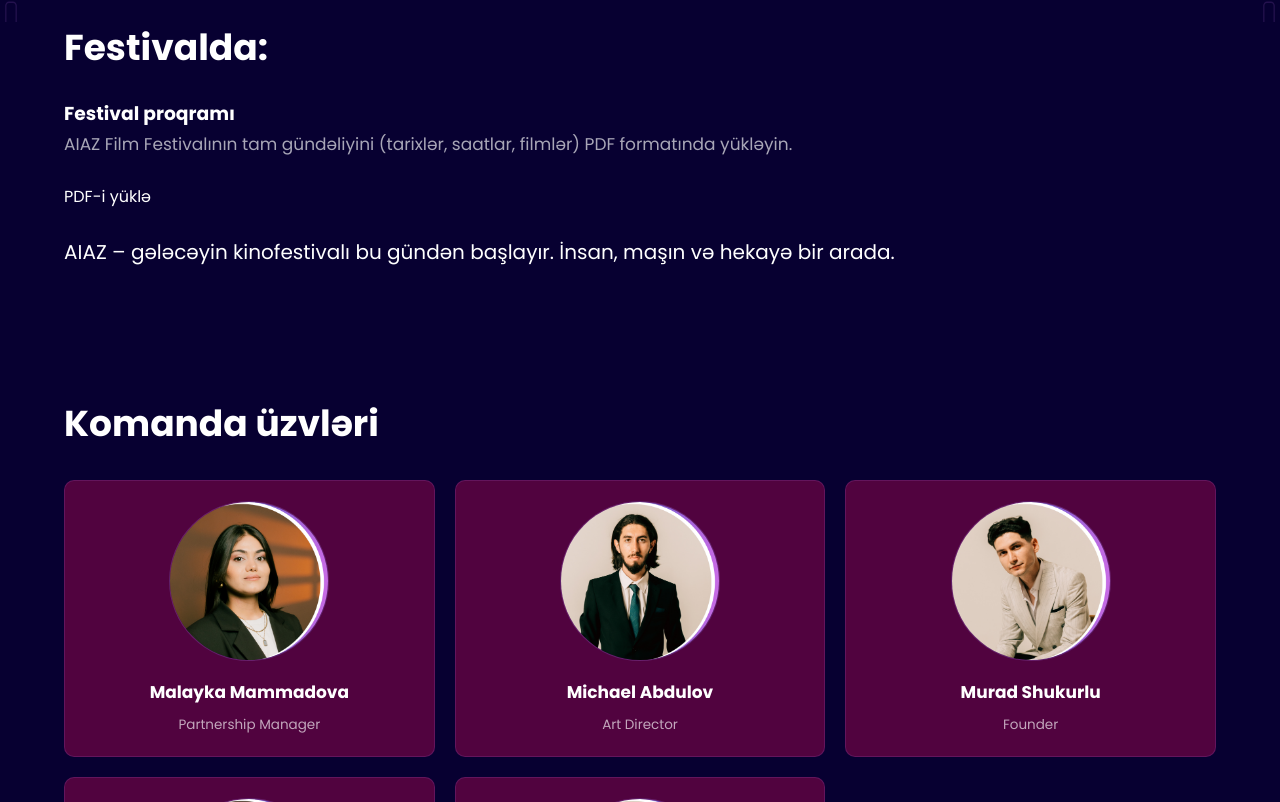
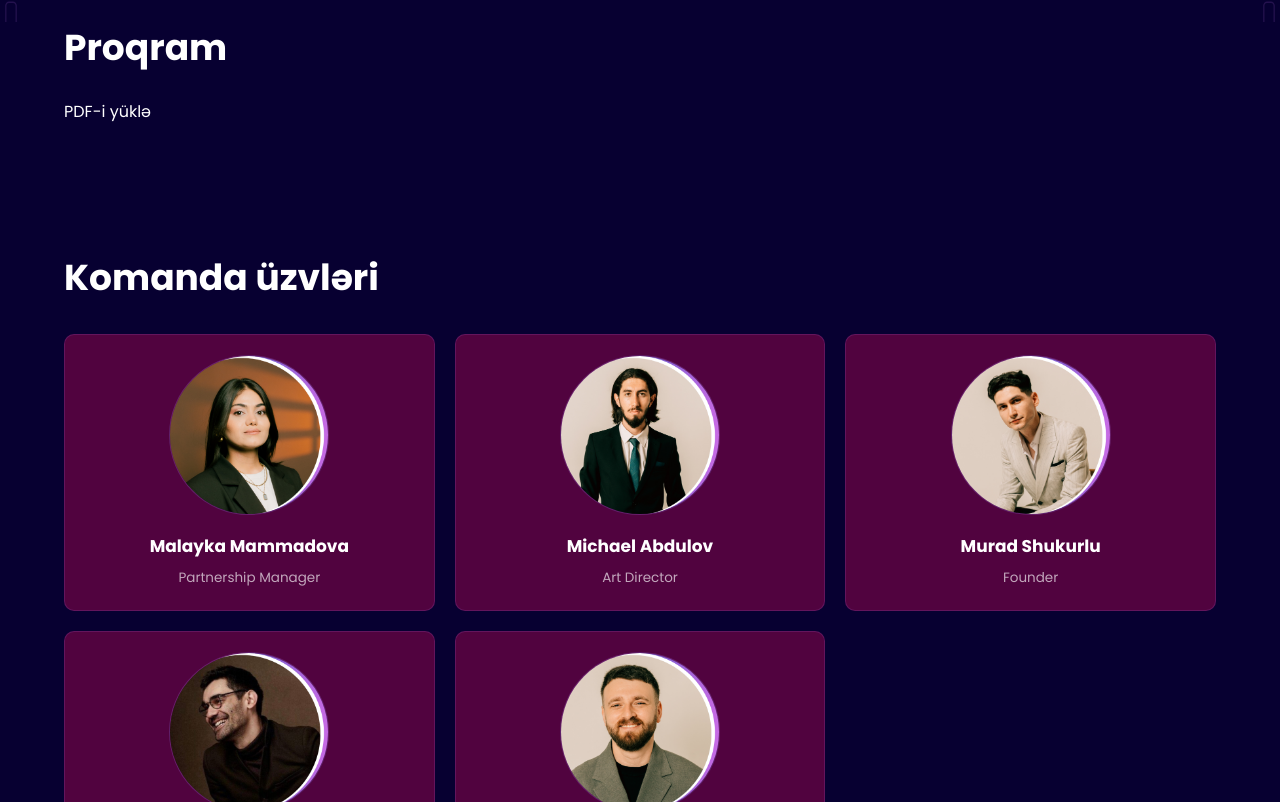
Before and after one commit to galaksidekikaradelik/A-AZ, a React (Vite) app: page /about in a window 1280 px wide. Shown: the part 778-1580 px from the top of the page. Built offline with nearby package versions, Linux system fonts and the light colour scheme.

Commit message:
pdf agenda

```diff
--- a/src/pages/Aboutus.jsx
+++ b/src/pages/Aboutus.jsx
@@ -52,19 +52,7 @@ function AboutUs() {
               ))}
             </ul>
 
-            <h2>{t.about.eventsIntro}</h2>
-
-            <div className="agenda-card">
-              <div className="agenda-card-info">
-                <h3>
-                  {language === "AZ" ? "Festival proqramı" : "Festival programme"}
-                </h3>
-                <p>
-                  {language === "AZ"
-                    ? "AIAZ Film Festivalının tam gündəliyini (tarixlər, saatlar, filmlər) PDF formatında yükləyin."
-                    : "Download the full AIAZ Film Festival agenda (dates, times, films) as a PDF."}
-                </p>
-              </div>
+            <h2>{language === "AZ" ? "Proqram" : "Programme"}</h2>
 
             <a
               className="agenda-download-btn"
@@ -73,11 +61,9 @@ function AboutUs() {
             >
               {language === "AZ" ? "PDF-i yüklə" : "Download PDF"}
             </a>
-            </div>
 
             <p>{t.about.speech}</p>
 
-            <p className="about-closing">{t.about.closing}</p>
           </div>
         </section>
 
```
Lines whose indentation alone changed are shown as unchanged.
